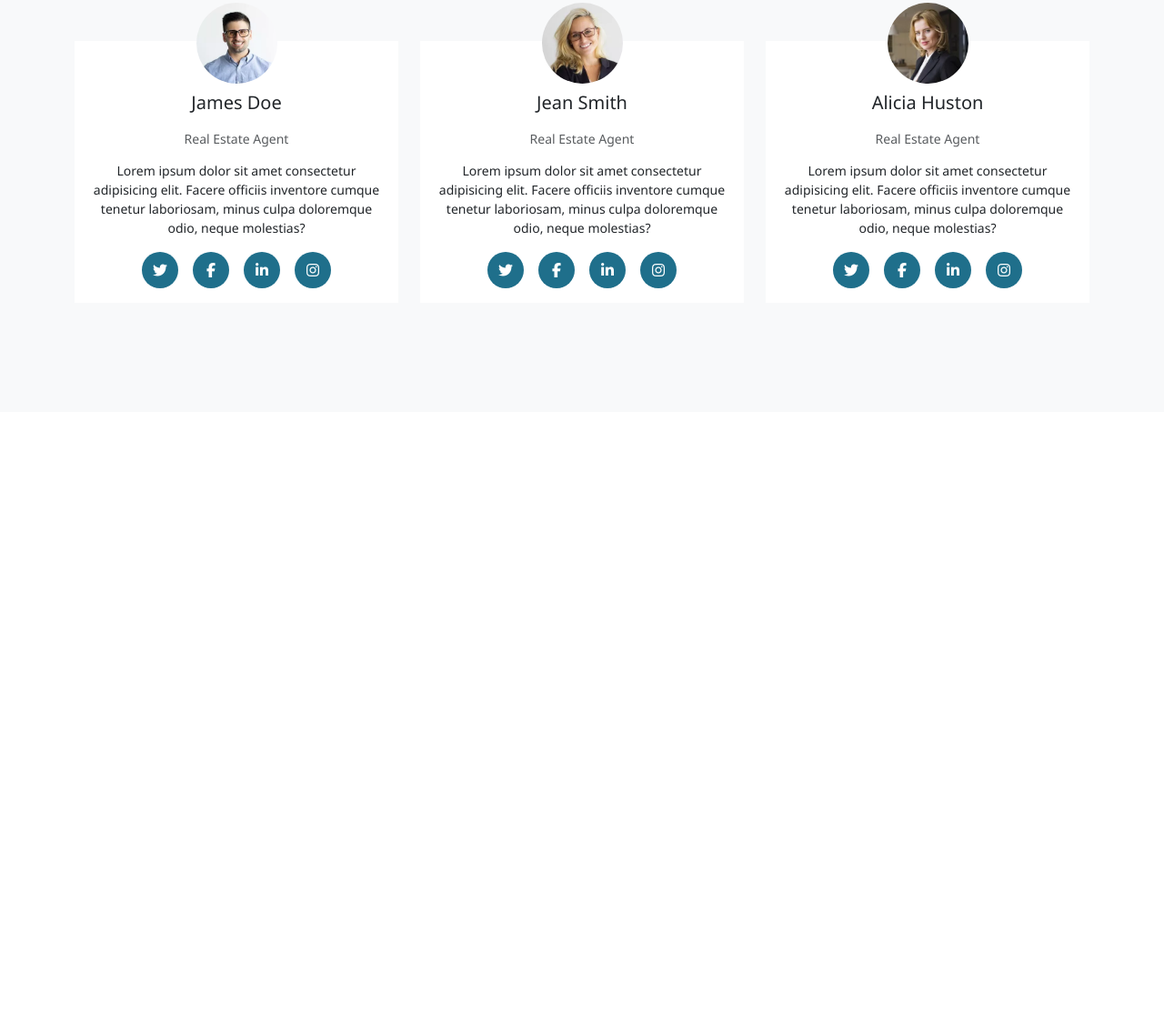
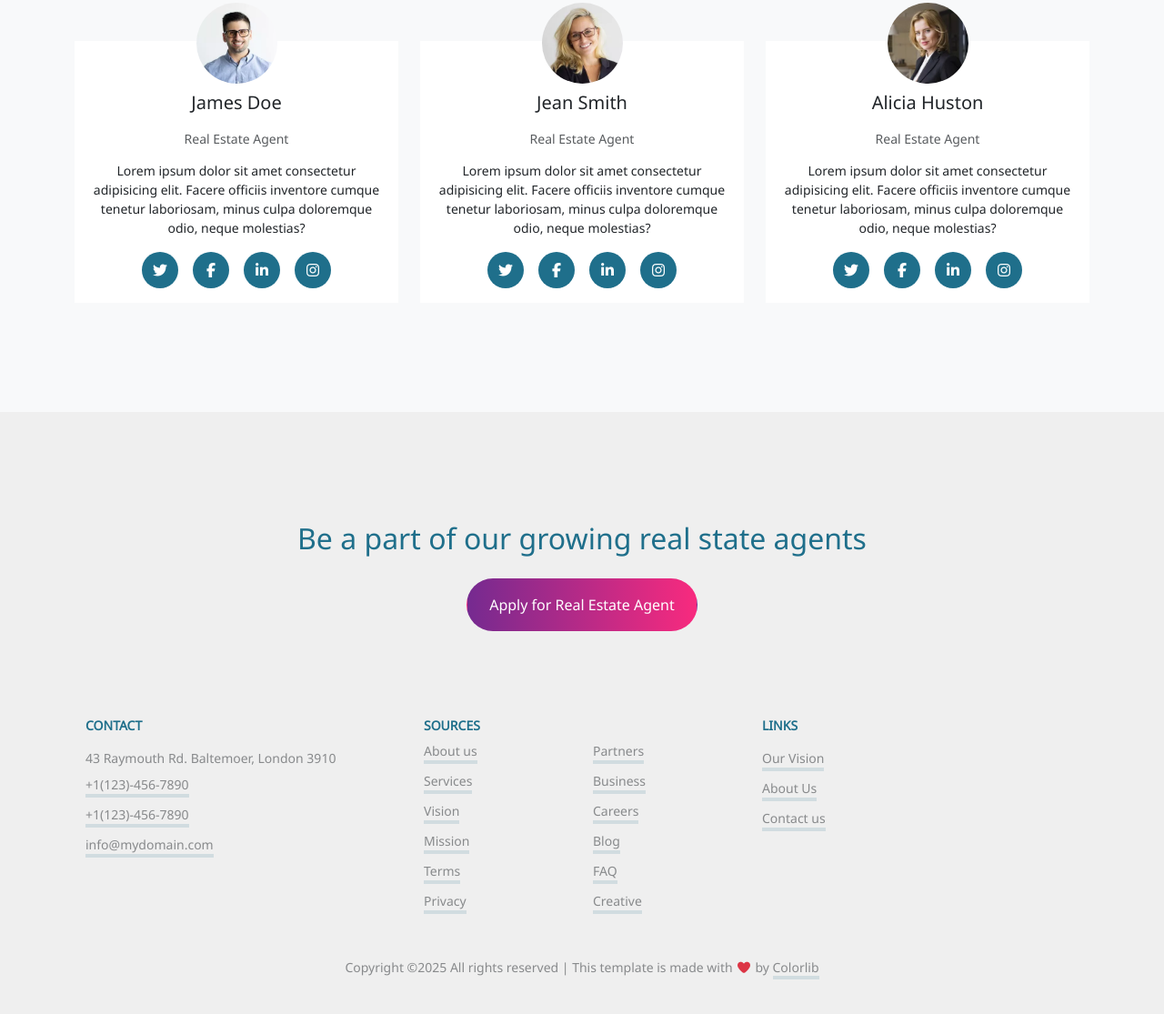
Before and after one commit to sheikh-mohammad/Assignment-2-Bootstrap, a plain HTML site: page index.html in a window 1280 px wide. Shown: the part 3561-4676 px from the top of the page at 91% size. Before the commit the page ends 4014 px from the top, so only its background shows below. Drawn offline with nearby package versions, Linux system fonts and the light colour scheme.

Commit message:
Website Done

```diff
--- a/index.html
+++ b/index.html
@@ -8,10 +8,7 @@
     <link href="https://cdn.jsdelivr.net/npm/bootstrap@5.3.8/dist/css/bootstrap.min.css" rel="stylesheet">
     <link rel="stylesheet" href="style.css">
     <link rel="stylesheet" href="https://cdnjs.cloudflare.com/ajax/libs/font-awesome/7.0.1/css/all.min.css">
-    <link rel="stylesheet"
-        href="https://fonts.googleapis.com/css2?family=Material+Symbols+Outlined:opsz,wght,FILL,GRAD@24,400,0,0&icon_names=support_agent" />
-    <link rel="stylesheet"
-        href="https://fonts.googleapis.com/css2?family=Material+Symbols+Outlined:opsz,wght,FILL,GRAD@24,400,0,0&icon_names=security" />
+    <link rel="stylesheet" href="https://fonts.googleapis.com/css2?family=Material+Symbols+Outlined" />
 </head>
 
 <body>
@@ -383,7 +380,8 @@
             <div class="quality-img position-relative col-lg-7 col-12">
                 <img src="assets/images/qualities/about qualities.png" class="w-100" alt="">
             </div>
-            <div class="qualities mt-5 col-lg-4 col-12 gap-5 d-flex flex-column justify-content-center align-items-start">
+            <div
+                class="qualities mt-5 col-lg-4 col-12 gap-5 d-flex flex-column justify-content-center align-items-start">
                 <div class="quality gap-3 d-flex justify-content-center align-items-center">
                     <div
                         class="quality-icon px-4 py-4 rounded-circle bg-body-secondary d-flex justify-content-center align-items-center text-center">
@@ -421,7 +419,8 @@
                 </div>
             </div>
         </div>
-        <div class="quality-numbers row d-flex justify-content-center gap-md-0 gap-4 text-center align-items-center mt-5">
+        <div
+            class="quality-numbers row d-flex justify-content-center gap-md-0 gap-4 text-center align-items-center mt-5">
             <div class="quality-num col-lg-3 col-md-4 col-12">
                 <h2 class="fw-bold">2,917</h2>
                 <span class="text-body-tertiary"># of Buy Properties</span>
@@ -446,54 +445,128 @@
             <p class="small text-body-tertiary">Lorem ipsum dolor sit amet consectetur adipisicing elit. Numquam enim
                 pariatur similique debitis vel nisi qui reprehenderit totam? Quod maiores.</p>
         </div>
-        <div class="agents-body flex-md-nowrap flex-wrap container mt-5 d-flex justify-content-center align-items-center gap-4">
-            <div class="card d-flex flex-column justify-content-center align-items-center bg-white text-center border-0 rounded-0 position-relative">
-                <img src="assets/images/agents/agent-1.png" class="rounded-circle w-25 mx-auto position-absolute mt-5" alt="...">
+        <div
+            class="agents-body flex-md-nowrap flex-wrap container mt-5 d-flex justify-content-center align-items-center gap-4">
+            <div
+                class="card d-flex flex-column justify-content-center align-items-center bg-white text-center border-0 rounded-0 position-relative">
+                <img src="assets/images/agents/agent-1.png" class="rounded-circle w-25 mx-auto position-absolute mt-5"
+                    alt="...">
                 <div class="card-body mt-4 d-flex flex-column gap-3">
                     <h5 class="card-title mt-3">James Doe</h5>
                     <h6 class="card-subtitle small text-body-secondary">Real Estate Agent</h6>
-                    <p class="card-text small m-0">Lorem ipsum dolor sit amet consectetur adipisicing elit. Facere officiis
+                    <p class="card-text small m-0">Lorem ipsum dolor sit amet consectetur adipisicing elit. Facere
+                        officiis
                         inventore cumque tenetur laboriosam, minus culpa doloremque odio, neque molestias?</p>
                     <div class="social-icons d-flex justify-content-center align-items-center gap-3 text-white">
-                        <a href="#" class="btn px-2 small text-center d-inline-block rounded-circle"><i class="fa-brands fa-twitter text-white"></i></a>
-                        <a href="#" class="btn px-2 small text-center d-inline-block rounded-circle"><i class="fa-brands fa-facebook-f text-white"></i></a>
-                        <a href="#" class="btn px-2 small text-center d-inline-block rounded-circle"><i class="fa-brands fa-linkedin-in text-white"></i></a>
-                        <a href="#" class="btn px-2 small text-center d-inline-block rounded-circle"><i class="fa-brands fa-instagram text-white"></i></a>
+                        <a href="#" class="btn px-2 small text-center d-inline-block rounded-circle"><i
+                                class="fa-brands fa-twitter text-white"></i></a>
+                        <a href="#" class="btn px-2 small text-center d-inline-block rounded-circle"><i
+                                class="fa-brands fa-facebook-f text-white"></i></a>
+                        <a href="#" class="btn px-2 small text-center d-inline-block rounded-circle"><i
+                                class="fa-brands fa-linkedin-in text-white"></i></a>
+                        <a href="#" class="btn px-2 small text-center d-inline-block rounded-circle"><i
+                                class="fa-brands fa-instagram text-white"></i></a>
                     </div>
                 </div>
             </div>
-            <div class="card d-flex flex-column justify-content-center align-items-center bg-white text-center border-0 rounded-0 position-relative">
-                <img src="assets/images/agents/agent-2.png" class="rounded-circle w-25 mx-auto position-absolute mt-5" alt="...">
+            <div
+                class="card d-flex flex-column justify-content-center align-items-center bg-white text-center border-0 rounded-0 position-relative">
+                <img src="assets/images/agents/agent-2.png" class="rounded-circle w-25 mx-auto position-absolute mt-5"
+                    alt="...">
                 <div class="card-body mt-4 d-flex flex-column gap-3">
                     <h5 class="card-title mt-3">Jean Smith</h5>
                     <h6 class="card-subtitle small text-body-secondary">Real Estate Agent</h6>
-                    <p class="card-text small m-0">Lorem ipsum dolor sit amet consectetur adipisicing elit. Facere officiis
+                    <p class="card-text small m-0">Lorem ipsum dolor sit amet consectetur adipisicing elit. Facere
+                        officiis
                         inventore cumque tenetur laboriosam, minus culpa doloremque odio, neque molestias?</p>
                     <div class="social-icons d-flex justify-content-center align-items-center gap-3 text-white">
-                        <a href="#" class="btn px-2 small text-center d-inline-block rounded-circle"><i class="fa-brands fa-twitter text-white"></i></a>
-                        <a href="#" class="btn px-2 small text-center d-inline-block rounded-circle"><i class="fa-brands fa-facebook-f text-white"></i></a>
-                        <a href="#" class="btn px-2 small text-center d-inline-block rounded-circle"><i class="fa-brands fa-linkedin-in text-white"></i></a>
-                        <a href="#" class="btn px-2 small text-center d-inline-block rounded-circle"><i class="fa-brands fa-instagram text-white"></i></a>
+                        <a href="#" class="btn px-2 small text-center d-inline-block rounded-circle"><i
+                                class="fa-brands fa-twitter text-white"></i></a>
+                        <a href="#" class="btn px-2 small text-center d-inline-block rounded-circle"><i
+                                class="fa-brands fa-facebook-f text-white"></i></a>
+                        <a href="#" class="btn px-2 small text-center d-inline-block rounded-circle"><i
+                                class="fa-brands fa-linkedin-in text-white"></i></a>
+                        <a href="#" class="btn px-2 small text-center d-inline-block rounded-circle"><i
+                                class="fa-brands fa-instagram text-white"></i></a>
                     </div>
                 </div>
             </div>
-            <div class="card d-flex flex-column justify-content-center align-items-center bg-white text-center border-0 rounded-0 position-relative">
-                <img src="assets/images/agents/agent-3.png" class="rounded-circle w-25 mx-auto position-absolute mt-5" alt="...">
+            <div
+                class="card d-flex flex-column justify-content-center align-items-center bg-white text-center border-0 rounded-0 position-relative">
+                <img src="assets/images/agents/agent-3.png" class="rounded-circle w-25 mx-auto position-absolute mt-5"
+                    alt="...">
                 <div class="card-body mt-4 d-flex flex-column gap-3">
                     <h5 class="card-title mt-3">Alicia Huston</h5>
                     <h6 class="card-subtitle small text-body-secondary">Real Estate Agent</h6>
-                    <p class="card-text small m-0">Lorem ipsum dolor sit amet consectetur adipisicing elit. Facere officiis
+                    <p class="card-text small m-0">Lorem ipsum dolor sit amet consectetur adipisicing elit. Facere
+                        officiis
                         inventore cumque tenetur laboriosam, minus culpa doloremque odio, neque molestias?</p>
                     <div class="social-icons d-flex justify-content-center align-items-center gap-3 text-white">
-                        <a href="#" class="btn px-2 small text-center d-inline-block rounded-circle"><i class="fa-brands fa-twitter text-white"></i></a>
-                        <a href="#" class="btn px-2 small text-center d-inline-block rounded-circle"><i class="fa-brands fa-facebook-f text-white"></i></a>
-                        <a href="#" class="btn px-2 small text-center d-inline-block rounded-circle"><i class="fa-brands fa-linkedin-in text-white"></i></a>
-                        <a href="#" class="btn px-2 small text-center d-inline-block rounded-circle"><i class="fa-brands fa-instagram text-white"></i></a>
+                        <a href="#" class="btn px-2 small text-center d-inline-block rounded-circle"><i
+                                class="fa-brands fa-twitter text-white"></i></a>
+                        <a href="#" class="btn px-2 small text-center d-inline-block rounded-circle"><i
+                                class="fa-brands fa-facebook-f text-white"></i></a>
+                        <a href="#" class="btn px-2 small text-center d-inline-block rounded-circle"><i
+                                class="fa-brands fa-linkedin-in text-white"></i></a>
+                        <a href="#" class="btn px-2 small text-center d-inline-block rounded-circle"><i
+                                class="fa-brands fa-instagram text-white"></i></a>
                     </div>
                 </div>
             </div>
         </div>
     </div>
+    <footer class="d-flex flex-column justify-content-center align-items-center gap-5">
+        <div class="upper-footer text-center">
+            <h1 class="fs-2">Be a part of our growing real state agents</h1>
+            <button class="btn rounded-pill text-white py-3 px-4 mt-3">Apply for Real Estate Agent</button>
+        </div>
+        <div class="middle-footer w-100 container row justify-content-center">
+            <div
+                class="col-lg-4 col-md-5 col-12 d-flex flex-column justify-content-md-start align-items-start gap-2 mt-5 justify-content-center">
+                <h6 class="text-uppercase small fw-bold">Contact</h6>
+                <p class="text-body-tertiary small m-0">43 Raymouth Rd. Baltemoer, London 3910</p>
+                <a class="text-body-tertiary small footer-link" href="tel:+11234567890">+1(123)-456-7890</a>
+                <a class="text-body-tertiary small footer-link" href="tel:+11234567890">+1(123)-456-7890</a>
+                <a class="text-body-tertiary small footer-link" href="mailto:info@mydomain.com">info@mydomain.com</a>
+            </div>
+            <div class="col-lg-4 mt-5 col-md-5 col-12">
+                <div class="middle-head">
+                    <h6 class="text-uppercase small fw-bold">Sources</h6>
+                </div>
+                <div class="middle-links row">
+                    <div
+                        class="col-lg-6 col-12 d-flex flex-column justify-content-md-start align-items-start gap-2 justify-content-center">
+                        <a href="#" class="footer-link small">About us</a>
+                        <a href="#" class="footer-link small">Services</a>
+                        <a href="#" class="footer-link small">Vision</a>
+                        <a href="#" class="footer-link small">Mission</a>
+                        <a href="#" class="footer-link small">Terms</a>
+                        <a href="#" class="footer-link small">Privacy</a>
+                    </div>
+                    <div class="col-lg-6 col-12 d-flex flex-column justify-content-center align-items-start gap-2">
+                        <a href="#" class="footer-link small">Partners</a>
+                        <a href="#" class="footer-link small">Business</a>
+                        <a href="#" class="footer-link small">Careers</a>
+                        <a href="#" class="footer-link small">Blog</a>
+                        <a href="#" class="footer-link small">FAQ</a>
+                        <a href="#" class="footer-link small">Creative</a>
+                    </div>
+                </div>
+            </div>
+            <div
+                class="col-lg-4 mt-5 col-md-5 col-12 d-flex flex-column justify-content-md-start align-items-start gap-2 justify-content-center">
+                <h6 class="text-uppercase small fw-bold">Links</h6>
+                <a href="#" class="footer-link small">Our Vision</a>
+                <a href="#" class="footer-link small">About Us</a>
+                <a href="#" class="footer-link small">Contact us</a>
+            </div>
+        </div>
+        <div class="bootom-footer text-body-tertiary small">
+            <p class="text-center">Copyright &copy;2025 All rights reserved | This template is made with <i
+                    class="fa-solid fa-heart" style="color: #DC3545;"></i> by <a href="#"
+                    class="footer-link">Colorlib</a></p>
+        </div>
+    </footer>
     <script src="https://cdn.jsdelivr.net/npm/bootstrap@5.3.8/dist/js/bootstrap.bundle.min.js"></script>
 </body>
 
--- a/style.css
+++ b/style.css
@@ -3,9 +3,9 @@
     src: url(assets/fonts/NotoSans-Regular.ttf);
 }
 
-body {
+html, body {
     font-family: "Noto", "Sans-serif" !important;
-    overflow-x: hidden;
+    overflow-x: hidden !important;
 }
 
 :root {
@@ -289,11 +289,11 @@ body {
     padding: 120px 0px;
 }
 
-.agents-head h1{
+.agents-head h1 {
     color: var(--primary);
 }
 
-.agents-head{
+.agents-head {
     margin-bottom: 50px;
 }
 
@@ -301,8 +301,42 @@ body {
     top: -90px;
 }
 
+footer {
+    padding: 120px 0px;
+    background-color: #EFEFEF;
+}
+
+.upper-footer button {
+    background: linear-gradient(270deg, #f82a7e 0%, #752a90 100%);
+    transition: .2s all ease;
+}
+
+.upper-footer button:hover {
+    box-shadow: 0 15px 30px 0 rgba(0, 0, 0, 0.2);
+    transform: translateY(-2px);
+}
+
+.upper-footer h1 {
+    color: var(--primary);
+}
+
+.footer-link {
+    transition: .3s all ease;
+    text-decoration: none;
+    border-bottom: 4px solid #D1DCE0;
+    color: #21252980;
+}
+
+.middle-footer h6{
+    color: var(--primary);
+}
+
+.footer-link:hover{
+    border-bottom-color: var(--primary);
+}
+
 @media screen and (max-width: 759px) {
-    .quality-img::after{
+    .quality-img::after {
         content: none;
     }
 }
```
